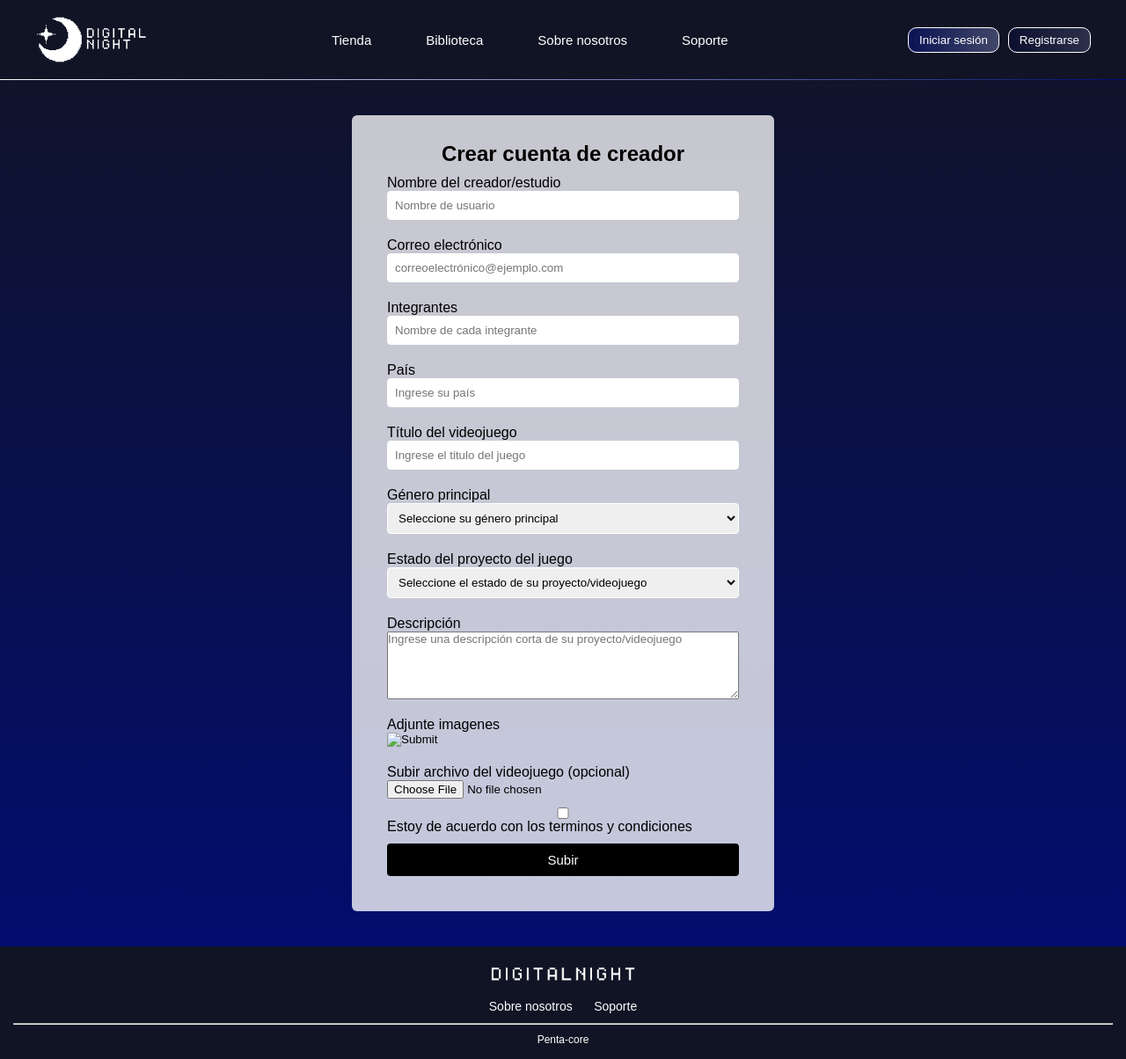
After one commit to DiegoLima0/DigitalNight, a PHP site: page /registerCreator.php in a window 1280 px wide. The commit adds this page. Shown: the whole page at 88% size. Run offline with PHP 8.4, Linux system fonts and the light colour scheme.

Commit message:
Subo archivo registerCreator.php y cambios en php y css

```diff
--- a/css/styles.css
+++ b/css/styles.css
@@ -159,23 +159,40 @@ footer p {
     font-weight: bold;
 }
 
-form {
+.MainFormulario form {
     display: flex;
     flex-direction: column;
-    align-items: stretch;
-    gap: 15px;
-    margin-bottom: 15px;
-    text-align: left;
-    font-size: 14px;
+    background-color: #ffffffc4;
+    padding: 30px 40px;
+    border-radius: 6px;
+    max-width: 400px;
+    width: 100%;
 }
 
-form input[type="mail"],
-form input[type="password"] {
+.titulo{
+    font-size: 24px;
+    font-weight: bold;
+    text-align: center;
+}
+
+.MainFormulario form div{
+    text-align: left;
+    margin: 10px 0px 10px;
+    display: flex;
+    flex-direction: column;
+}
+
+form input[type="text"],
+form input[type="email"],
+form input[type="password"],
+form select {
     width: 100%;
     padding: 8px;
-    border: 1px solid #ccc;
+    border: 1px solid #ffffff;
     border-radius: 4px;
+    box-sizing: border-box;
 }
+
 
 form input[type="submit"] {
     background-color: #000;
@@ -185,6 +202,7 @@ form input[type="submit"] {
     border-radius: 4px;
     cursor: pointer;
     font-size: 15px;
+    width: 100%;
 }
 
 form input[type="submit"]:hover {
--- /dev/null
+++ b/registerCreator.php
@@ -0,0 +1,133 @@
+<?php
+?>
+
+
+<!DOCTYPE html>
+<html lang="en">
+    <head>
+        <meta charset="UTF-8">
+        <meta name="viewport" content="width=device-width, initial-scale=1.0">
+        <title>Digital Night - Crear cuenta creador</title>
+        <link rel="stylesheet" href="css/styles.css">
+    </head>
+    <body>
+        <header>
+            <img src="img/DigitalNightLogo_BlancoHorizontal.png" alt="Logo Digital Night">
+            <nav>
+                <a href="">Tienda</a>
+                <a href="">Biblioteca</a>
+                <a href="">Sobre nosotros</a>
+                <a href="">Soporte</a>
+            </nav>
+
+            <div>
+                <a href="login.php">
+                    <button>Iniciar sesión</button>
+                </a>
+                <a href="register.php">
+                    <button>Registrarse</button>
+                </a>
+            </div>
+        </header>
+
+<!--Lo que iría en el formulario sería:
+-nombre del creador o del estudio✅
+-nombre completo de cada integrante ✅
+-pais✅ (Capaz seria mejor una lista desplegable idk)
+-titulo del juego✅
+-genero principal✅
+-estado del proyecto del juego✅
+-descripcion corta del juego✅
+-imagenes✅
+-espacio para enviar el juego (opcional por si ya tiene listo el juego o no)
+-checkbox con términos y condiciones
+-correo-->
+
+        <main class="MainFormulario">
+            <form action="" method="post">
+                <label class="titulo">Crear cuenta de creador</label>
+
+                <div>
+                    <label for="nombreCreador">Nombre del creador/estudio</label>
+                    <input type="text" id="nombreCreador" name="nombre" placeholder="Nombre de usuario">
+                </div>
+
+                <div>
+                    <label for="correo">Correo electrónico</label>
+                    <input type="email" name="correo" placeholder="correoelectrónico@ejemplo.com" required>
+                </div>
+
+                <div>
+                    <label for="integrantes">Integrantes</label>
+                    <input type="text" id="integrantes" name="integrantes" placeholder="Nombre de cada integrante" required>
+                </div>
+
+                <div>
+                    <label for="país">País</label>
+                    <input type="text" id="país" name="país" placeholder="Ingrese su país" required>
+                </div>
+
+                <div>
+                    <label for="título">Título del videojuego</label>
+                    <input type="text" id="título" name="título" placeholder="Ingrese el titulo del juego" required>
+                </div>
+
+                <div>
+                    <label for="género">Género principal</label>
+                    <select name="género" id="género" required>
+                        <option value="">Seleccione su género principal</option>
+                        <option value="1">Acción</option>
+                        <option value="2">Aventura</option>
+                        <option value="3">Simulación</option>
+                        <option value="4">Estrategia</option>
+                        <option value="5">Arcade</option>
+                        <option value="6">Supervivencia</option>
+                    </select>
+                </div>
+
+                <div>
+                    <label for="estado">Estado del proyecto del juego</label>
+                    <select name="estado" id="estado" required>
+                        <option value="">Seleccione el estado de su proyecto/videojuego</option>
+                        <option value="1">En desarrollo</option>
+                        <option value="2">Alpha</option>
+                        <option value="3">Beta</option>
+                        <option value="4">Completo</option>
+                    </select>
+                </div>
+
+                <div>
+                    <label for="descripción">Descripción</label>
+                    <textarea name="descripción" id="descripción" rows="5" cols="60" placeholder="Ingrese una descripción corta de su proyecto/videojuego"></textarea>
+                </div>
+
+                <div>
+                    <label for="imagen">Adjunte imagenes</label>
+                    <input type="image" id="imagen" name="imagen" required>
+                </div>
+
+                <div>
+                    <label for="archivo">Subir archivo del videojuego (opcional)</label>
+                    <input type="file" name="juego" id="juego">
+                </div>
+
+                <input type="checkbox" name="T&C"> Estoy de acuerdo con los terminos y condiciones
+
+                <div>
+                    <input type="submit" value="Subir">
+                </div>
+            </form>
+        </main>
+
+        <footer>
+            <img src="img/Digital Night logo blanco letras.png" alt="Logo Digital Night">
+
+            <div>
+                <a href="">Sobre nosotros</a>
+                <a href="">Soporte</a>
+            </div>
+            <hr>
+            <p>Penta-core</p>
+        </footer>
+    </body>
+</html>
```
Also changed, not shown: login.php (+14 -7 lines), register.php (+19 -9 lines).
